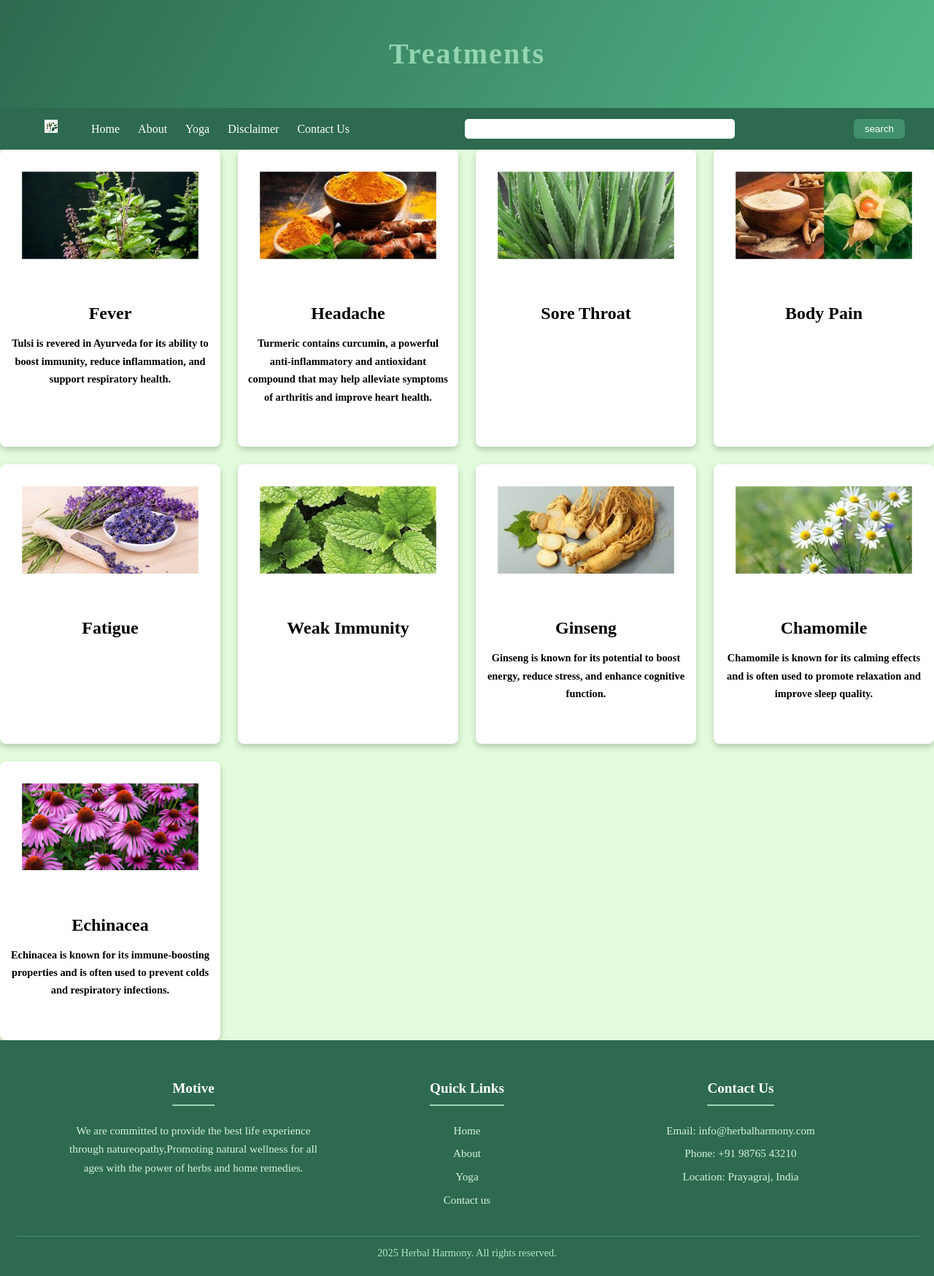
After one commit to Prakriti-Srivastava/Herbal-Harmony1, a Django app: template herbal_harmony_backend/templates/Treatment.html in a window 1280 px wide. The commit adds this page. Shown: the whole page at 73% size. Run offline with Django 5.2, Linux system fonts and the light colour scheme; the template is opened without the code that fills it, so the values that code supplies are empty.

Commit message:
Treatment file created

```diff
--- /dev/null
+++ b/herbal_harmony_backend/static/css/Treatment.css
@@ -0,0 +1,188 @@
+* {
+  margin: 0;
+  padding: 0;
+  box-sizing: border-box;
+  /* font-family: "Poppins", sans-serif;
+ */
+}
+
+body {
+  background: #e2fcdb;
+  color: #333;
+  line-height: 1.7;
+  text-align: center;
+}
+
+/* ===== Heading Section ===== */
+
+.heading {
+  text-align: center;
+  background: linear-gradient(120deg, #2d6a4f, #52b788);
+  color: white;
+  padding: 40px 20px;
+   animation: colorChange 5s infinite alternate;
+}
+
+.heading h1 {
+  font-size: 2.5rem;
+  letter-spacing: 2px;
+  /* animation: colorChange 5s infinite alternate; */
+
+}
+@keyframes colorChange {
+  0% { color: #2d6a4f; }
+  25% { color: #52b788; }
+  50% { color: #74c69d; }
+  75% { color: #95d5b2; }
+  100% { color: #2d6a4f; }
+}
+
+/* ===== Navbar ===== */
+.navbar {
+  display: flex;
+  justify-content: space-between;
+  align-items: center;
+  padding: 15px 40px;
+  background: #2d6a4f;
+  position: sticky;
+  top: 0;
+  z-index: 1000;
+}
+
+.nav-list {
+  list-style: none;
+  display: flex;
+  align-items: center;
+  gap: 25px;
+}
+
+.nav-list li a {
+  text-decoration: none;
+  color: #fff;
+  font-weight: 500;
+  transition: 0.3s;
+}
+
+.nav-list li a:hover {
+  color: #95d5b2;
+}
+
+.logo img {
+  max-height: 60px;
+}
+
+#search {
+  padding: 6px 10px;
+  border-radius: 5px;
+  border: none;
+  outline: none;
+   width: 370px;
+}
+
+.btn-search {
+  padding: 6px 15px;
+  margin-left: 5px;
+  background: #40916c;
+  border: none;
+  border-radius: 6px;
+  color: #fff;
+  cursor: pointer;
+  transition: 0.3s;
+}
+
+.btn-search:hover {
+  background: #52b788;
+}
+
+.secondSection {
+  display: grid;
+   grid-template-columns: repeat(auto-fit, minmax(250px, 1fr));
+   gap: 1.5rem;
+
+}
+
+.card {
+  background: #fff;
+  border-radius: 8px;
+  box-shadow: 0 4px 8px rgba(0,0,0,0.2);
+  overflow: hidden;
+  transition: transform 0.3s ease, box-shadow 0.3s ease;
+
+}
+
+.card:hover {
+  transform: translateY(-8px);
+  box-shadow: 0 12px 20px rgba(0,0,0,0.15);
+}
+
+.card img {
+  width: 100%;
+  height: 180px;
+  object-fit: cover;
+  padding: 10%;
+  position: center;
+  border-radius: 5px
+}
+
+.card h3 {
+  margin: 1rem 0 0.5rem ;
+  color: #000000;
+  font-size: 1.5rem;
+  padding: 0 1rem;
+}
+
+.card h5 {
+  color: #000000;
+  font-size: 0.9rem;
+  padding: 0 0.8rem 0.8rem;
+  margin-bottom: 1rem;
+  text-underline-offset: 4px;
+
+}
+
+/* ===== Footer ===== */
+footer {
+  background: #2d6a4f;
+  color: #fff;
+  padding: 50px 20px 20px;
+  position: relative;
+}
+
+.footer-container {
+  display: grid;
+  grid-template-columns: repeat(auto-fit, minmax(220px, 1fr));
+  gap: 25px;
+  max-width: 1100px;
+  margin: auto;
+}
+
+.footer-column h3 {
+  margin-bottom: 15px;
+  font-size: 1.2rem;
+  border-bottom: 2px solid #95d5b2;
+  display: inline-block;
+  padding-bottom: 5px;
+}
+
+.footer-column p,
+.footer-column a {
+  font-size: 0.95rem;
+  color: #d8f3dc;
+  text-decoration: none;
+  margin: 6px 0;
+  display: block;
+  transition: 0.3s;
+}
+
+.footer-column a:hover {
+  color: #95d5b2;
+}
+
+.footer-lastline {
+  text-align: center;
+  margin-top: 30px;
+  font-size: 0.9rem;
+  color: #b7e4c7;
+  border-top: 1px solid #40916c;
+  padding-top: 10px;
+}
--- a/herbal_harmony_backend/templates/Home.html
+++ b/herbal_harmony_backend/templates/Home.html
@@ -23,7 +23,7 @@
                     <li><a href="{% url 'Home' %}">Home</a></li>
 
                     <li><a href="{% url 'About' %}">About</a></li>
-                     <li><a href="{% url 'yoga' %}">Yoga</a></li>
+                     <li><a href="{% url 'yoga' %}">Yoga </a></li>
                     <li><a href="#Treatment">Treatment</a></li>
                     <li><a href="#disclaimer">Disclaimer</a></li>
                     <li><a href="#contact">Contact Us</a></li>
--- /dev/null
+++ b/herbal_harmony_backend/templates/Treatment.html
@@ -0,0 +1,135 @@
+{% load static %}
+<!DOCTYPE html>
+<html  lang="eng">
+<head>
+
+    <meta charset="UTF-8">
+    <meta name="viewport" content="width=device-width",initial-scale="1.0">
+    <link rel="stylesheet" href="{% static 'css/Treatment.css' %}">
+    <title>Herbal Harmony</title>
+
+</head>
+<body>
+  <div class="heading name">
+
+    <h1>Treatments</h1>
+  </div>
+    <nav class="navbar background">
+
+                <ul class="nav-list">
+                    <div class="logo"><a href="{% url 'Home' %}"><img src="{% static 'pictures/logo.png' %}" alt="logo" width="30%"></a></div>
+
+
+                    <li><a href="{% url 'Home' %}">Home</a></li>
+                    <li><a href="{% url 'About' %}">About</a></li>
+                    <li><a href="{% url 'yoga' %}">Yoga</a></li>
+                    <li><a href="#disclaimer">Disclaimer</a></li>
+                    <li><a href="#contact">Contact Us</a></li>
+                </ul>
+
+
+                <input type="text" name="search" id="search">
+                <button class="btn-search">search</button>
+             </nav>
+              <section class="secondSection">
+            <div class="card">
+              <img src="{% static 'pictures/tulsi.webp' %}" alt="herb" width="">
+                  <h3>Fever</h3>
+                 <p><h5> Tulsi is revered in Ayurveda for its ability to boost immunity, reduce inflammation, and support respiratory health.</h5></p>
+               <br>
+            </div>
+
+                <div class="card">
+                 <img src="{% static 'pictures/Turmeric.jpg' %}" alt="herb" width="">
+                <h3>Headache</h3>
+                 <p><h5> Turmeric contains curcumin, a powerful anti-inflammatory and antioxidant compound that may help alleviate symptoms of arthritis and improve heart health.</h5></p>
+
+                 <br>
+            </div>
+            <div class="card">
+                 <img src="{% static 'pictures/Aloe vera.jpg' %}" alt="herb" width="">
+                  <h3>Sore Throat</h3>
+
+                 <br>
+            </div>
+             <div class="card">
+                 <img src="{% static 'pictures/Ashwagandha.jpg' %}" alt="herb" width="">
+                  <h3>Body Pain</h3>
+
+                 <br>
+            </div>
+             <div class="card">
+                 <img src="{% static 'pictures/lavender.jpg' %}" alt="herb" width="">
+                  <h3>Fatigue</h3>
+
+                 <br>
+            </div>
+             <div class="card">
+                 <img src="{% static 'pictures/peppermint.jpg' %}" alt="herb" width="">
+                  <h3>Weak Immunity</h3>
+
+                 <br>
+            </div>
+             <div class="card">
+                 <img src="{% static 'pictures/ginseng.jpg' %}" alt="herb" width="">
+                  <h3>Ginseng</h3>
+                 <p><h5>Ginseng is known for its potential to boost energy, reduce stress, and enhance cognitive function.</h5></p>
+
+
+                 <br>
+            </div>
+             <div class="card">
+                 <img src="{% static 'pictures/chamomile.jpg' %}" alt="herb" width="">
+                  <h3>Chamomile</h3>
+                 <p><h5>Chamomile is known for its calming effects and is often used to promote relaxation and improve sleep quality.</h5></p>
+
+
+                 <br>
+            </div>
+             <div class="card">
+                 <img src="{% static 'pictures/Echinacea.jpg' %}" alt="herb" width="">
+                  <h3>Echinacea</h3>
+                 <p><h5>Echinacea is known for its immune-boosting properties and is often used to prevent colds and respiratory infections.</h5></p>
+
+                 <br>
+            </div>
+
+    </section>
+
+  <!-- -----------------footer div--------------------- -->
+<footer>
+    <div class="footer-container">
+      <div class="footer-column">
+        <h3>Motive</h3>
+        <p>We are committed to provide the best life experience through natureopathy,Promoting natural wellness for all ages with the power of herbs and home remedies.</p>
+      </div>
+
+      <!-- -------------------Quick Links-------------------- -->
+      <div class="footer-column">
+        <h3>Quick Links</h3>
+        <a href="#">Home</a>
+        <a href="#">About</a>
+        <a href="#">Yoga</a>
+        <a href="#">Contact us</a>
+      </div>
+
+      <!-- -------------------Contact Info-------------------- -->
+      <div class="footer-column">
+        <h3>Contact Us</h3>
+        <p>Email: info@herbalharmony.com</p>
+        <p>Phone: +91 98765 43210</p>
+        <p>Location: Prayagraj, India</p>
+      </div>
+
+
+
+    </div>
+
+    <!-- -----------------Footer Last Line---------------------- -->
+    <div class="footer-lastline">
+      <p>2025 Herbal Harmony. All rights reserved.</p>
+    </div>
+  </footer>
+
+</body>
+</html>
```
